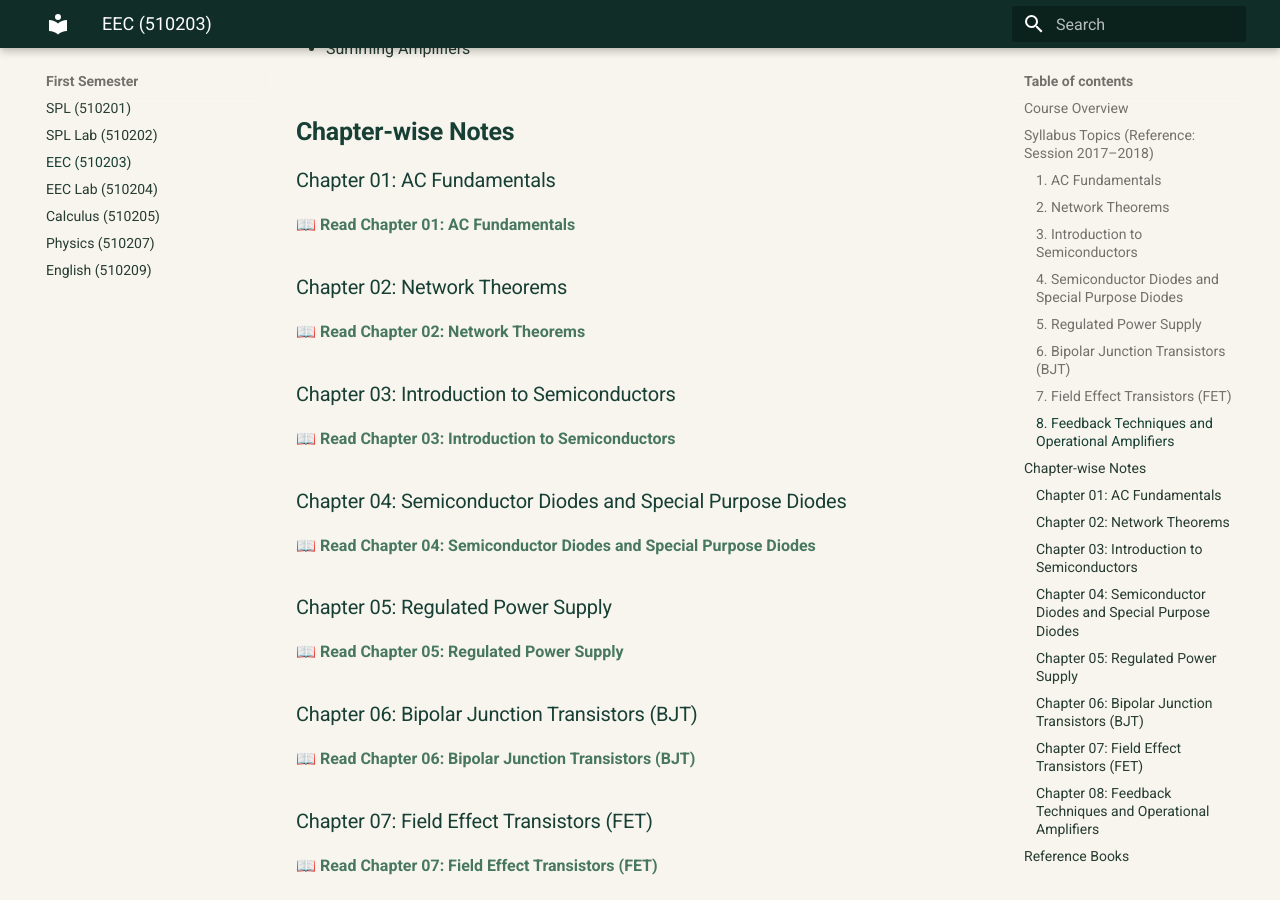
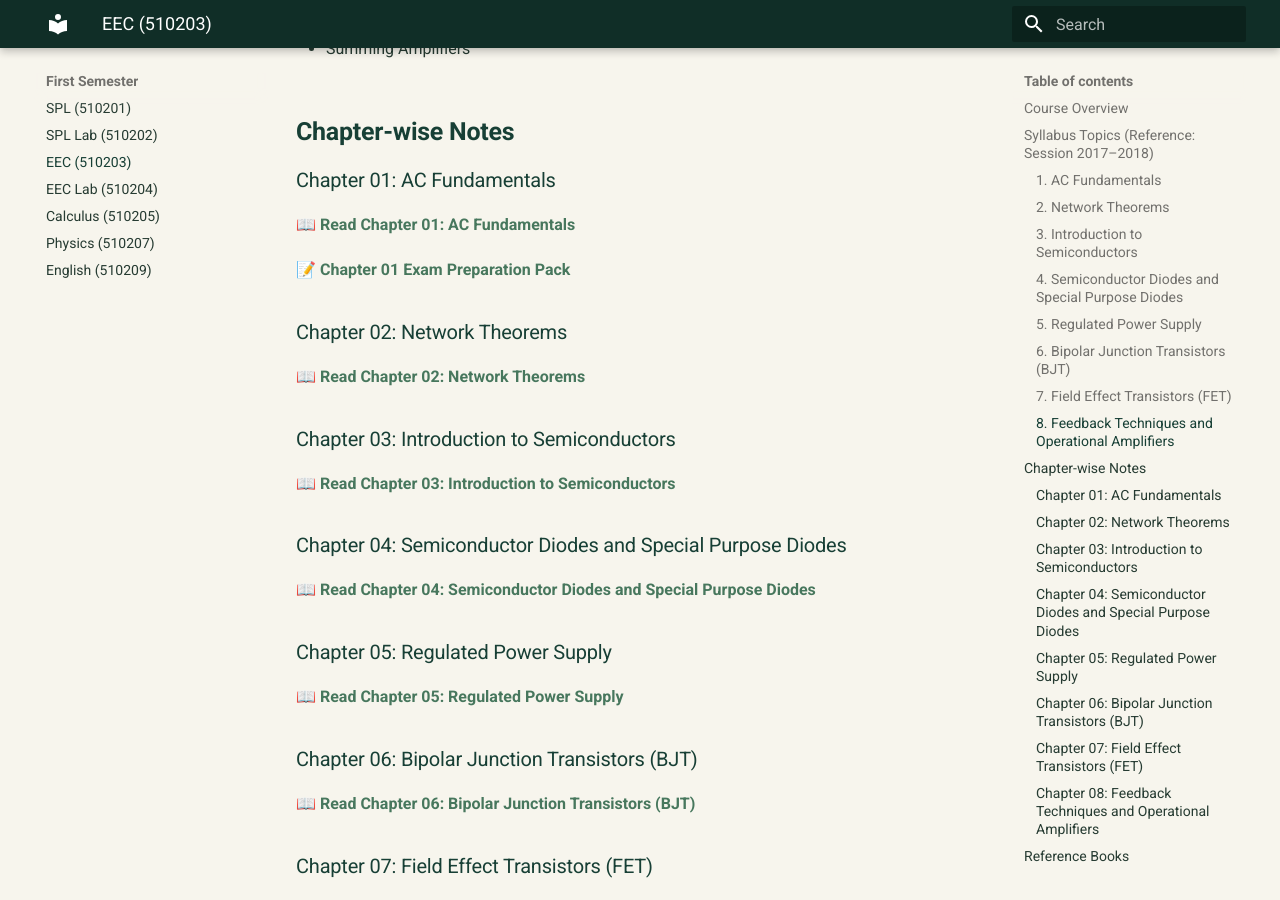
Before and after one commit to taimiyatahsin0-png/nu-cse-notes-store, an MkDocs documentation site: the page built from docs/subjects/eec/index.md, in a window 1280 px wide and 900 px high, scrolled down 3082 px. Built offline with MkDocs 1.6.1 and Material for MkDocs 9.7.7, drawn with Linux system fonts in a browser that asks for light colours.

Commit message:
Link EEC Chapter 01 exam preparation pack

```diff
--- a/docs/subjects/eec/index.md
+++ b/docs/subjects/eec/index.md
@@ -99,6 +99,8 @@ This course introduces the fundamental concepts of electrical circuits, AC funda
 
 [📖 Read Chapter 01: AC Fundamentals](chapter-01-ac-fundamentals.md)
 
+[📝 Chapter 01 Exam Preparation Pack](chapter-01-exam-preparation.md)
+
 ### Chapter 02: Network Theorems
 
 [📖 Read Chapter 02: Network Theorems](chapter-02-network-theorems.md)
```
